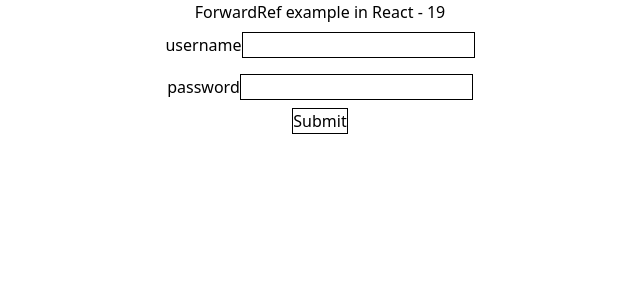
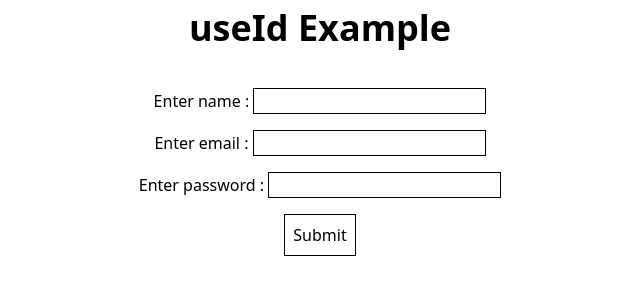
Before and after one commit to Sibuchanda/React_Mini_Projects, a React (Vite) app: page / in a window 1280 px wide. Shown: the top 300 px of the page, without its empty margins (320-960 px from the left). Built offline with nearby package versions, Linux system fonts and the light colour scheme; a web font is replaced by a local one.

Commit message:
Day-9[Discuss the usecase of useId in React 19]

```diff
--- a/src/App.jsx
+++ b/src/App.jsx
@@ -1,5 +1,5 @@
 import { useState } from 'react'
-import ForwardRef from './useref/ForwardRef'
+import UseidExample from './useid/UseidExample'
 
 
 
@@ -7,7 +7,7 @@ function App() {
 
   return (
     <>
-     <ForwardRef/>
+     <UseidExample/>
     </>
   )
 }
--- /dev/null
+++ b/src/useid/UseidExample.jsx
@@ -0,0 +1,62 @@
+import React, { useId } from 'react'
+
+const UseidExample = () => {
+
+//     const nameId = useId();
+//     const emailId = useId();
+//     const passId = useId();
+
+
+//     return (
+//         <>
+//             <h1 className='text-center text-4xl font-bold mt-2 mb-10'>useId  Example </h1>
+//             <form className='flex flex-col justify-center items-center gap-4'>
+//                 <div>
+//                 <label htmlFor={nameId}>Enter name : </label>
+//                 <input type="text" id={nameId} name="name"  className='border'/>
+//             </div>
+//             <div>
+//                 <label htmlFor={emailId}>Enter email : </label>
+//                 <input type="email" id={emailId} name="email" className='border'/>
+//             </div>
+//             <div>
+//                 <label htmlFor={passId}>Enter password : </label>
+//                 <input type="password" id={passId} name="password" className='border'/>
+//             </div>
+//            <button className='border p-2 cursor-pointer'>Submit</button>
+//         </form >
+//    </>
+//   )
+
+
+
+    const id = useId();
+
+
+    return (
+        <>
+            <h1 className='text-center text-4xl font-bold mt-2 mb-10'>useId  Example </h1>
+            <form className='flex flex-col justify-center items-center gap-4'>
+                <div>
+                <label htmlFor={id + "username"}>Enter name : </label>
+                <input type="text" id={id + "username"} name="name"  className='border'/>
+            </div>
+            <div>
+                <label htmlFor={id + "email"}>Enter email : </label>
+                <input type="email" id={id + "email"} name="email" className='border'/>
+            </div>
+            <div>
+                <label htmlFor={id + "password"}>Enter password : </label>
+                <input type="password" id={id + "password"} name="password" className='border'/>
+            </div>
+           <button className='border p-2 cursor-pointer'>Submit</button>
+        </form >
+   </>
+  )
+}
+
+
+
+
+
+export default UseidExample;
```
